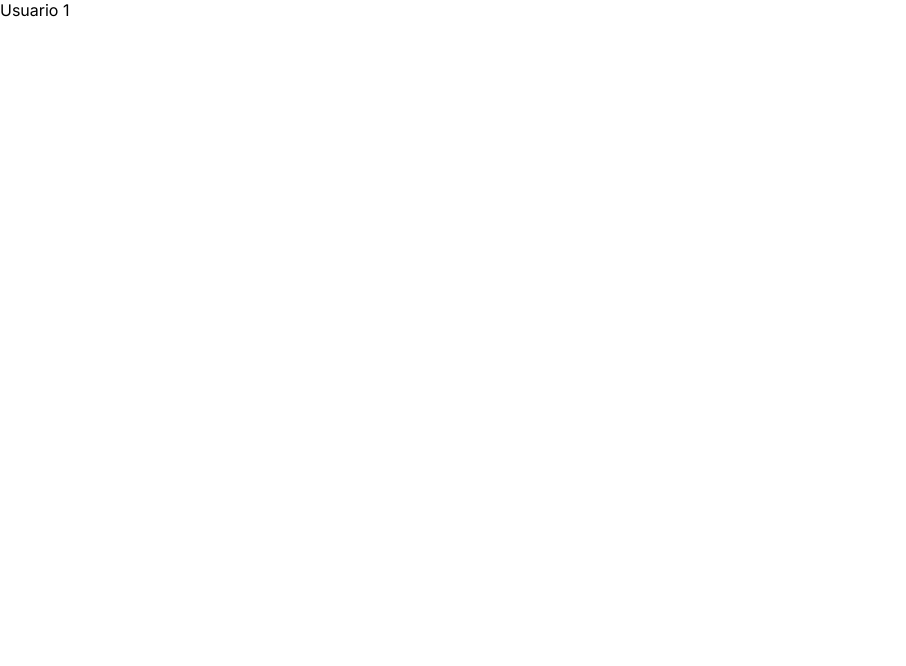
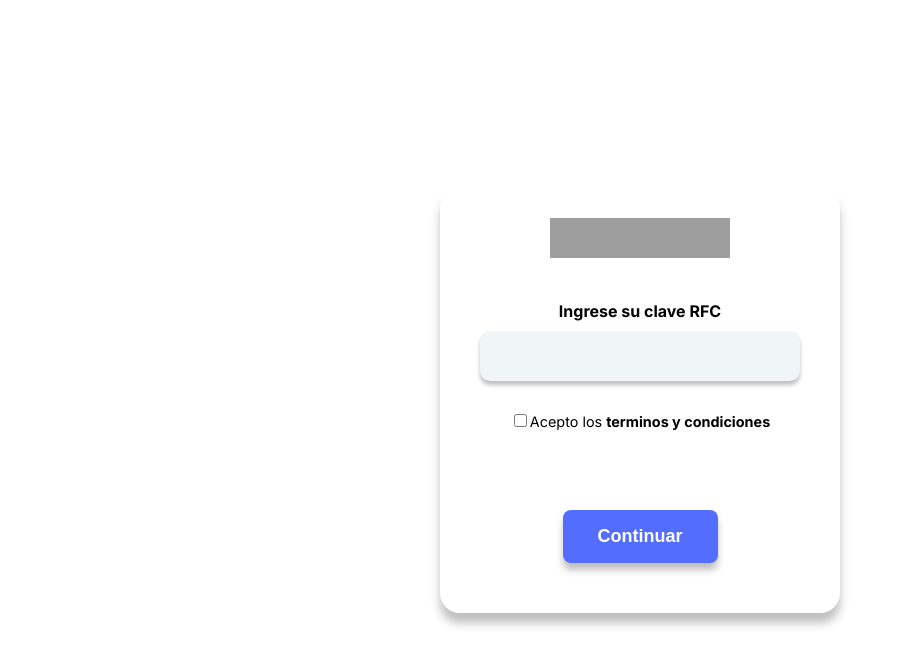
Before and after one commit to mox-devs/mox-app-console, a Next.js app: page /invite/1 in a window 1280 px wide. Shown: the top 666 px of the page, without its empty margins (0-906 px from the left). Built offline with nearby package versions, Linux system fonts and the light colour scheme; grey boxes are pictures that could not be loaded.

Commit message:
RFC y credenciales

```diff
--- /dev/null
+++ b/src/components/CreatePassword.tsx
@@ -0,0 +1,158 @@
+import React, { useState } from 'react'
+import { Formik, Form, ErrorMessage, Field } from 'formik'
+import * as Yup from 'yup'
+import styled from 'styled-components'
+import Palette from '../styles/ColorPalette'
+import Image from 'next/image'
+import { ErrorContainer, PasswordInput } from '../styles/FormStyles'
+import { StyledButton, VariantType } from '../styles/ButtonStyles'
+import { BsEyeFill, BsEyeSlashFill } from 'react-icons/bs'
+
+// ----- Types ------
+type Password = {
+  password: string
+  confirmPassword: string
+}
+
+// ----- Styles -----
+
+const StyledForm = styled(Form)`
+  display: flex;
+  flex-direction: column;
+  align-items: center;
+  border-radius: 20px;
+  width: 400px;
+  box-shadow: 0px 10px 10px rgba(0, 0, 0, 0.25);
+  background: ${Palette.light};
+
+  @media (max-width: 744px) {
+    width: 330px;
+  }
+`
+
+const ImgContainer = styled.div`
+  margin: 30px;
+`
+
+const Label = styled.label`
+  margin: 30px 0 10px;
+  font-weight: 700;
+  line-height: 19px;
+`
+
+const ButtonContainer = styled.div`
+  margin: 50px 30px;
+`
+
+// ----- Component Logic -----
+
+const CreatePassword: React.FC = () => {
+  const [showPass, setShowPass] = useState({
+    pass: false,
+    confirmPass: false
+  })
+
+  const initialValues: Password = {
+    password: '',
+    confirmPassword: ''
+  }
+
+  const handleSubmit = (values: Password) => {
+    console.log(
+      `Contraseña: ${values.password}, confirmación: ${values.confirmPassword}`
+    )
+  }
+
+  const validationSchema = Yup.object({
+    password: Yup.string()
+      .min(10, 'Contraseña muy corta')
+      .matches(/[A-Z]/, 'Debe contener por lo menos 1 mayúscula')
+      .matches(/[a-z]/, 'Debe contener por lo menos 1 minúscula')
+      .matches(/[0-9]/, 'Debe contener por lo menos 1 dígito')
+      .matches(
+        /[!@#$%^&*()\-_=+{};:,<.>]/,
+        'Debe contener por lo menos 1 carácter especial'
+      )
+      .required('Ingrese una nueva contraseña'),
+    confirmPassword: Yup.string()
+      .oneOf([Yup.ref('password'), null], 'Las contraseñas no coinciden')
+      .required('Confirme su contraseña')
+  })
+
+  return (
+    <Formik
+      initialValues={initialValues}
+      validationSchema={validationSchema}
+      onSubmit={values => handleSubmit(values)}
+    >
+      {({ values, handleChange }) => (
+        <StyledForm method="POST">
+          <ImgContainer>
+            <Image
+              src="https://s3.amazonaws.com/mox.cash/website/615b3d76eef2b86a7a22a186_mox-main-logo-sep21.svg"
+              alt="Mox Servicios de Nómina"
+              width="180px"
+              height="40px"
+              priority
+            />
+          </ImgContainer>
+          <Label htmlFor="password">Contraseña</Label>
+          <PasswordInput>
+            <Field
+              id="password"
+              name="password"
+              type={showPass.pass ? 'text' : 'password'}
+              value={values.password}
+              onChange={handleChange}
+            />
+            <button
+              type="button"
+              onClick={() =>
+                setShowPass({
+                  pass: !showPass.pass,
+                  confirmPass: showPass.confirmPass
+                })
+              }
+            >
+              {showPass.pass ? <BsEyeSlashFill /> : <BsEyeFill />}
+            </button>
+          </PasswordInput>
+          <ErrorContainer>
+            <ErrorMessage name="password" />
+          </ErrorContainer>
+          <Label>Repetir Contraseña</Label>
+          <PasswordInput>
+            <Field
+              id="confirmPassword"
+              name="confirmPassword"
+              type={showPass.confirmPass ? 'text' : 'password'}
+              value={values.confirmPassword}
+              onChange={handleChange}
+            />
+            <button
+              type="button"
+              onClick={() =>
+                setShowPass({
+                  pass: showPass.pass,
+                  confirmPass: !showPass.confirmPass
+                })
+              }
+            >
+              {showPass.confirmPass ? <BsEyeSlashFill /> : <BsEyeFill />}
+            </button>
+          </PasswordInput>
+          <ErrorContainer>
+            <ErrorMessage name="confirmPassword" />
+          </ErrorContainer>
+          <ButtonContainer>
+            <StyledButton type="submit" variant={VariantType.primary}>
+              Continuar
+            </StyledButton>
+          </ButtonContainer>
+        </StyledForm>
+      )}
+    </Formik>
+  )
+}
+
+export default CreatePassword
--- /dev/null
+++ b/src/components/RFC.tsx
@@ -0,0 +1,146 @@
+import React, { useState } from 'react'
+import { Formik, Form, Field } from 'formik'
+import styled from 'styled-components'
+import Palette from '../styles/ColorPalette'
+import * as Yup from 'yup'
+import { InputText } from '../styles/FormStyles'
+import Image from 'next/image'
+import { StyledButton, VariantType } from '../styles/ButtonStyles'
+import Swal from 'sweetalert2'
+import Loader from './Loader'
+
+// ----- Types & Interfaces -----
+type RfcData = {
+  rfc: string
+  terms: boolean
+}
+
+interface Iprops {
+  createPassword: React.Dispatch<React.SetStateAction<boolean>>
+}
+
+// ----- Styles -----
+const StyledForm = styled(Form)`
+  display: flex;
+  flex-direction: column;
+  align-items: center;
+  border-radius: 20px;
+  width: 400px;
+  box-shadow: 0px 10px 10px rgba(0, 0, 0, 0.25);
+  background: ${Palette.light};
+
+  @media (max-width: 744px) {
+    width: 330px;
+  }
+`
+
+const ImgContainer = styled.div`
+  margin: 30px;
+`
+
+const Label = styled.label`
+  margin: 10px 0 10px;
+  font-weight: 700;
+  line-height: 19px;
+`
+
+const CheckboxLabel = styled.label`
+  margin: 30px 0;
+  font-weight: 400;
+  font-size: 0.9rem;
+
+  &,
+  input {
+    cursor: pointer;
+  }
+`
+
+const ButtonContainer = styled.div`
+  margin: 50px 30px;
+`
+
+// ----- Component Logic -----
+
+const RFC: React.FC<Iprops> = ({ createPassword }) => {
+  const [loading, setLoading] = useState(false)
+
+  const initialValues: RfcData = {
+    rfc: '',
+    terms: false
+  }
+
+  const handleSubmit = (values: RfcData) => {
+    setLoading(true)
+    if (values.rfc === '1234') {
+      createPassword(true)
+    } else {
+      Swal.fire({
+        icon: 'warning',
+        title: 'Clave RFC no encontrada',
+        text: 'Disculpe las molestias.'
+      })
+    }
+
+    setLoading(false)
+  }
+
+  const validationSchema = Yup.object({
+    rfc: Yup.string().required('Obligatorio'),
+    terms: Yup.bool().oneOf([true], 'Obligatorio')
+  })
+
+  return (
+    <Formik
+      initialValues={initialValues}
+      validationSchema={validationSchema}
+      onSubmit={values => {
+        handleSubmit(values)
+      }}
+    >
+      {({ values, handleChange }) => (
+        <StyledForm method="POST">
+          <ImgContainer>
+            <Image
+              src="https://s3.amazonaws.com/mox.cash/website/615b3d76eef2b86a7a22a186_mox-main-logo-sep21.svg"
+              alt="Mox Servicios de Nómina"
+              width="180px"
+              height="40px"
+              priority
+            />
+          </ImgContainer>
+          {loading ? (
+            <ButtonContainer>
+              <Loader />
+            </ButtonContainer>
+          ) : (
+            <>
+              <Label htmlFor="rfc">Ingrese su clave RFC</Label>
+              <InputText
+                id="rfc"
+                name="rfc"
+                value={values.rfc}
+                onChange={handleChange}
+              />
+              <CheckboxLabel htmlFor="terms">
+                <Field
+                  id="terms"
+                  name="terms"
+                  type="checkbox"
+                  onChange={handleChange}
+                />
+                Acepto los <strong>terminos y condiciones</strong>
+              </CheckboxLabel>
+              <ButtonContainer>
+                <StyledButton type="submit" variant={VariantType.primary}>
+                  Continuar
+                </StyledButton>
+              </ButtonContainer>
+            </>
+          )}
+        </StyledForm>
+      )}
+    </Formik>
+  )
+}
+
+export default RFC
--- a/src/pages/invite/[invitation].tsx
+++ b/src/pages/invite/[invitation].tsx
@@ -1,12 +1,29 @@
 import { useRouter } from 'next/router'
-import React from 'react'
+import React, { useState } from 'react'
+import { CenterWrapper } from '../login'
+import RFC from '../../components/RFC'
+import CreatePassword from '../../components/CreatePassword'
 
 const Invitation = () => {
+  const [password, setPassword] = useState(false)
+
   const router = useRouter()
   const { invitation } = router.query
   console.log(router.query)
 
-  return <div>Usuario {invitation}</div>
+  if (password) {
+    return (
+      <CenterWrapper>
+        <CreatePassword />
+      </CenterWrapper>
+    )
+  }
+
+  return (
+    <CenterWrapper>
+      <RFC createPassword={setPassword} />
+    </CenterWrapper>
+  )
 }
 
 export default Invitation
```
